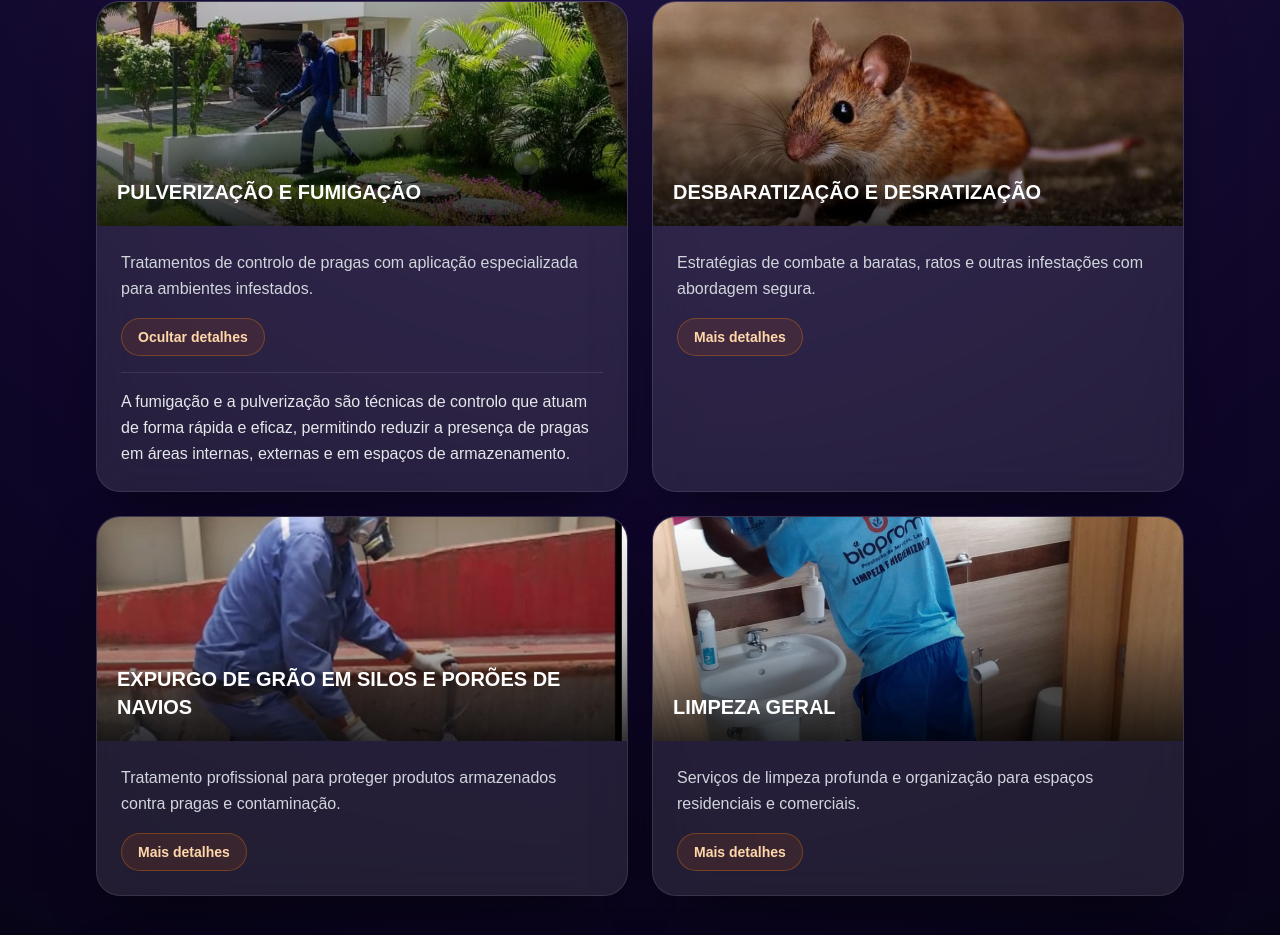
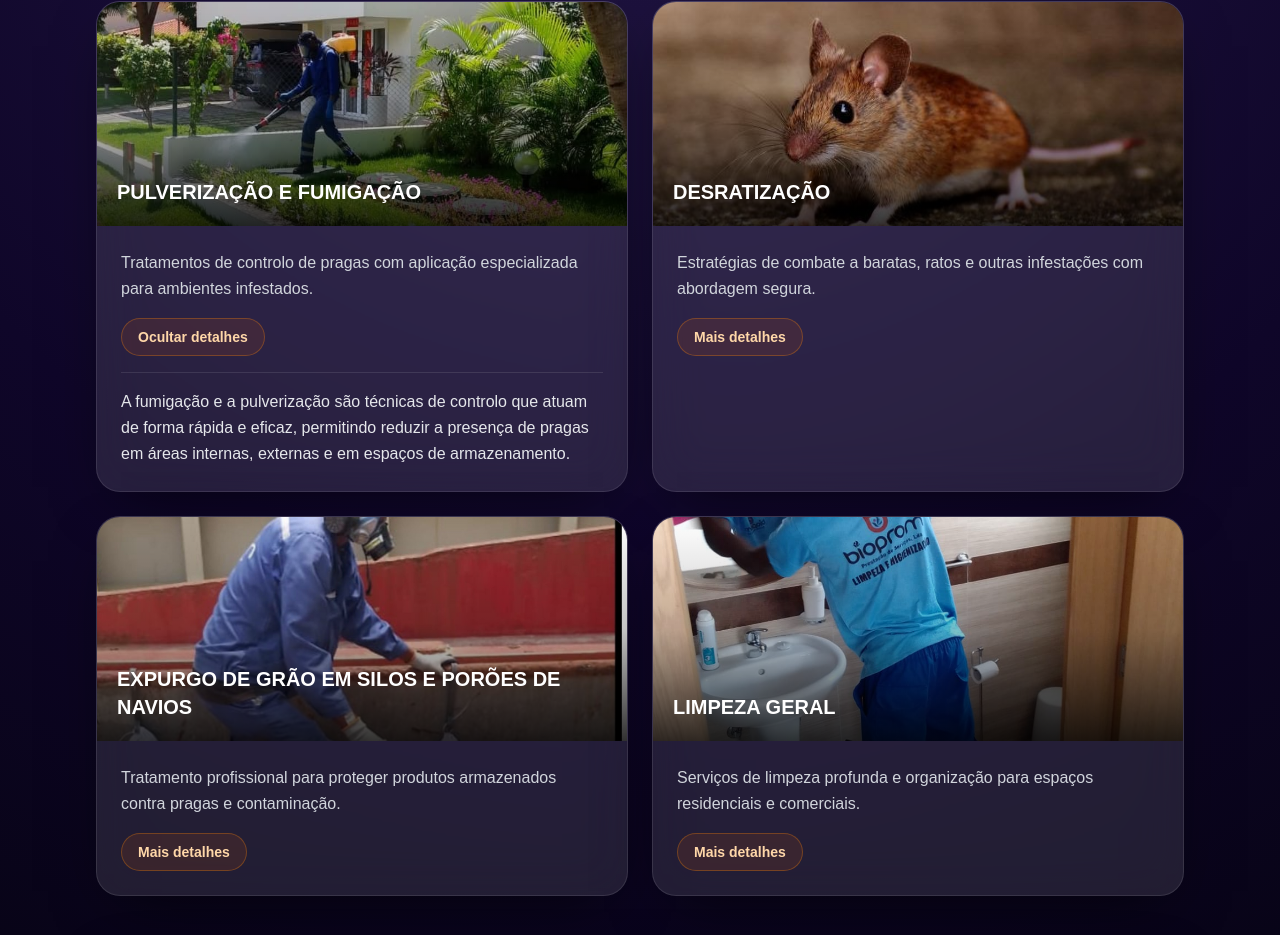
Before and after one commit to Michael0740/BIOPROM, a Next.js app: page / in a window 1280 px wide. Shown: the part 2094-3029 px from the top of the page. Built offline with nearby package versions, Linux system fonts and the light colour scheme; no server answers.

Commit message:
mambo basico

```diff
--- a/app/components/servicos.tsx
+++ b/app/components/servicos.tsx
@@ -44,7 +44,7 @@ const SERVICES: Service[] = [
   },
   {
     id: 2,
-    title: 'Desbaratização e Desratização',
+    title: ' Desratização',
     image: seccao1,
     summary: 'Estratégias de combate a baratas, ratos e outras infestações com abordagem segura.',
     details:
```
